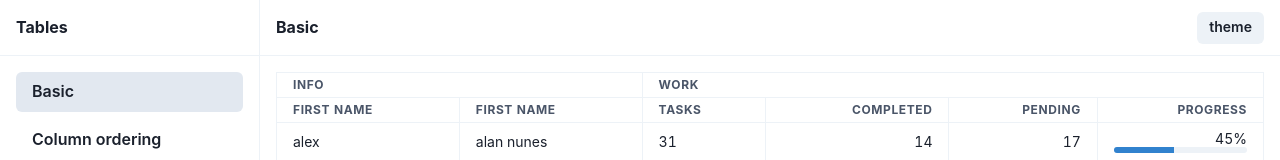
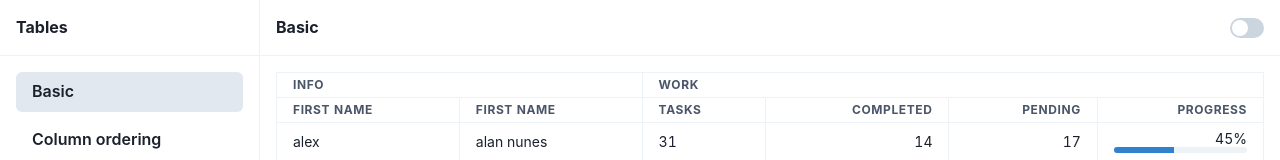
Before and after one commit to alexalannunes/react-table-examples, a React (Create React App) app: page / in a window 1280 px wide. Shown: the top 160 px of the page. Built offline with nearby package versions, Linux system fonts and the light colour scheme.

Commit message:
enh: add switch

```diff
--- a/src/components/header/toggle-theme.tsx
+++ b/src/components/header/toggle-theme.tsx
@@ -1,11 +1,20 @@
-import { Button, useColorMode } from "@chakra-ui/react";
+import { Switch, useColorMode } from "@chakra-ui/react";
+import { useState } from "react";
 
 export function ToggleTheme() {
   const { toggleColorMode } = useColorMode();
 
+  const [isDark] = useState(() => {
+    const value = localStorage.getItem("chakra-ui-color-mode") as string;
+    // TODO: add colorMode from useColorMode
+    return value === "dark";
+  });
+
+  const handleToggle = () => {
+    toggleColorMode();
+  };
+
   return (
-    <Button onClick={toggleColorMode} size="sm">
-      theme
-    </Button>
+    <Switch checked={isDark} defaultChecked={isDark} onChange={handleToggle} />
   );
 }
```
